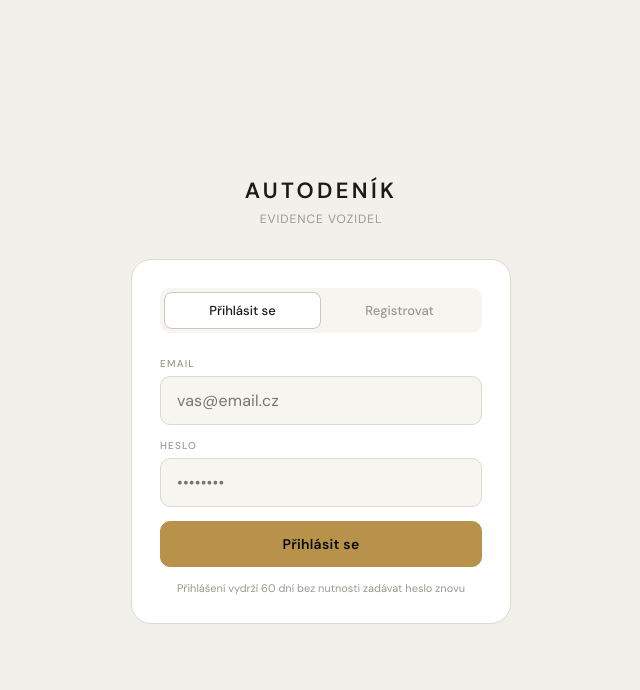
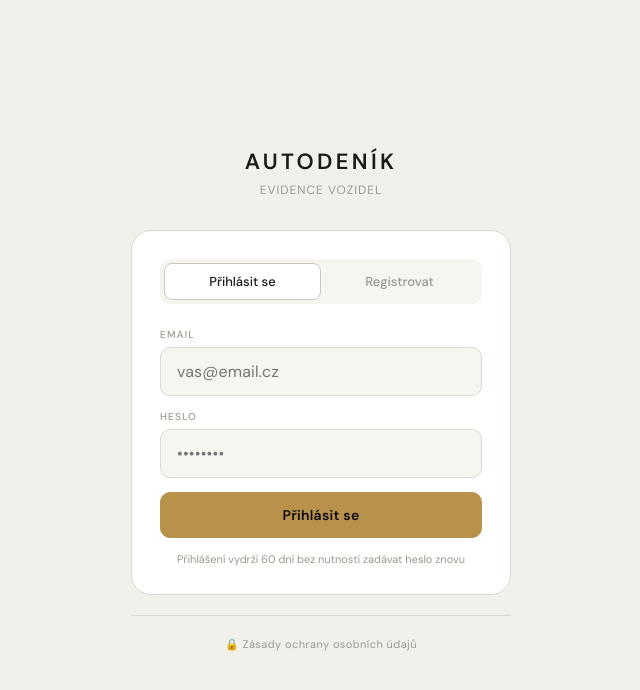
Before and after one commit to wewas1/AutoDenik, a React (Vite) app: page / in a window 1280 px wide. Shown: the top 690 px of the page, without its empty margins (319-959 px from the left). Built offline with nearby package versions, Linux system fonts and the light colour scheme.

Commit message:
Update App.jsx

```diff
--- a/src/App.jsx
+++ b/src/App.jsx
@@ -942,6 +942,9 @@ export default function App() {
               {authMode==="login"&&<div style={{fontSize:11,color:"var(--t3)",textAlign:"center"}}>Přihlášení vydrží 60 dní bez nutnosti zadávat heslo znovu</div>}
             </div>
           </div>
+          <div style={{textAlign:"center",marginTop:20,paddingTop:16,borderTop:"1px solid var(--b1)"}}>
+            <a href="/privacy" style={{fontSize:11,color:"var(--t3)",textDecoration:"none",letterSpacing:".04em"}} target="_blank">🔒 Zásady ochrany osobních údajů</a>
+          </div>
         </div>
       </div>
 
@@ -1094,6 +1097,11 @@ export default function App() {
               <button onClick={()=>exportJSON({vehicles,fueling,repairs,addons,exportDate:new Date().toISOString()},"autodenik-zaloha.json")} style={{background:"var(--s2)",border:"1px solid var(--acc)",borderRadius:10,padding:"12px 16px",color:"var(--acc)",fontSize:14,fontWeight:500,textAlign:"left",touchAction:"manipulation",display:"flex",alignItems:"center",gap:10}}>
                 <span style={{fontSize:20}}>💾</span> Kompletní záloha (.json)
               </button>
+              <div style={{fontSize:10,fontWeight:500,letterSpacing:".12em",color:"var(--t3)",textTransform:"uppercase",margin:"16px 0 4px"}}>Informace</div>
+              <a href="/privacy" target="_blank" style={{background:"var(--s2)",border:"1px solid var(--b1)",borderRadius:10,padding:"12px 16px",color:"var(--t2)",fontSize:14,textAlign:"left",touchAction:"manipulation",display:"flex",alignItems:"center",gap:10,textDecoration:"none"}}>
+                <span style={{fontSize:18}}>🔒</span>
+                Zásady ochrany osobních údajů
+              </a>
               <div style={{fontSize:10,fontWeight:500,letterSpacing:".12em",color:"var(--red)",textTransform:"uppercase",margin:"16px 0 4px"}}>Nebezpečná zóna</div>
               <button onClick={()=>{setShowExport(false);deleteAccount();}} style={{background:"rgba(224,92,92,.08)",border:"1px solid rgba(224,92,92,.25)",borderRadius:10,padding:"12px 16px",color:"var(--red)",fontSize:14,textAlign:"left",touchAction:"manipulation",display:"flex",alignItems:"center",gap:10}}>
                 <svg width="18" height="18" viewBox="0 0 24 24" fill="none" stroke="var(--red)" strokeWidth="2" strokeLinecap="round" strokeLinejoin="round"><circle cx="12" cy="12" r="10"/><line x1="15" y1="9" x2="9" y2="15"/><line x1="9" y1="9" x2="15" y2="15"/></svg>
```
